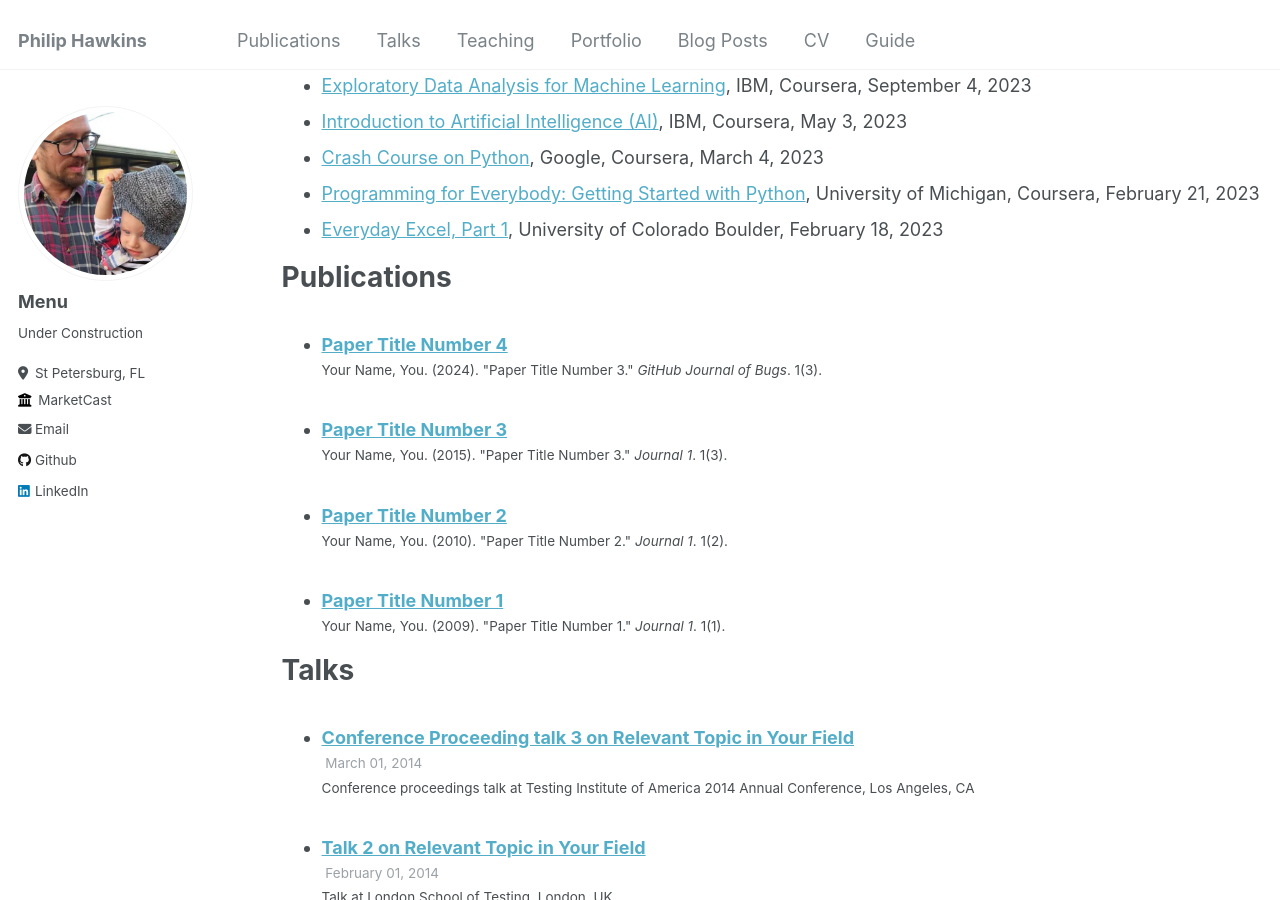
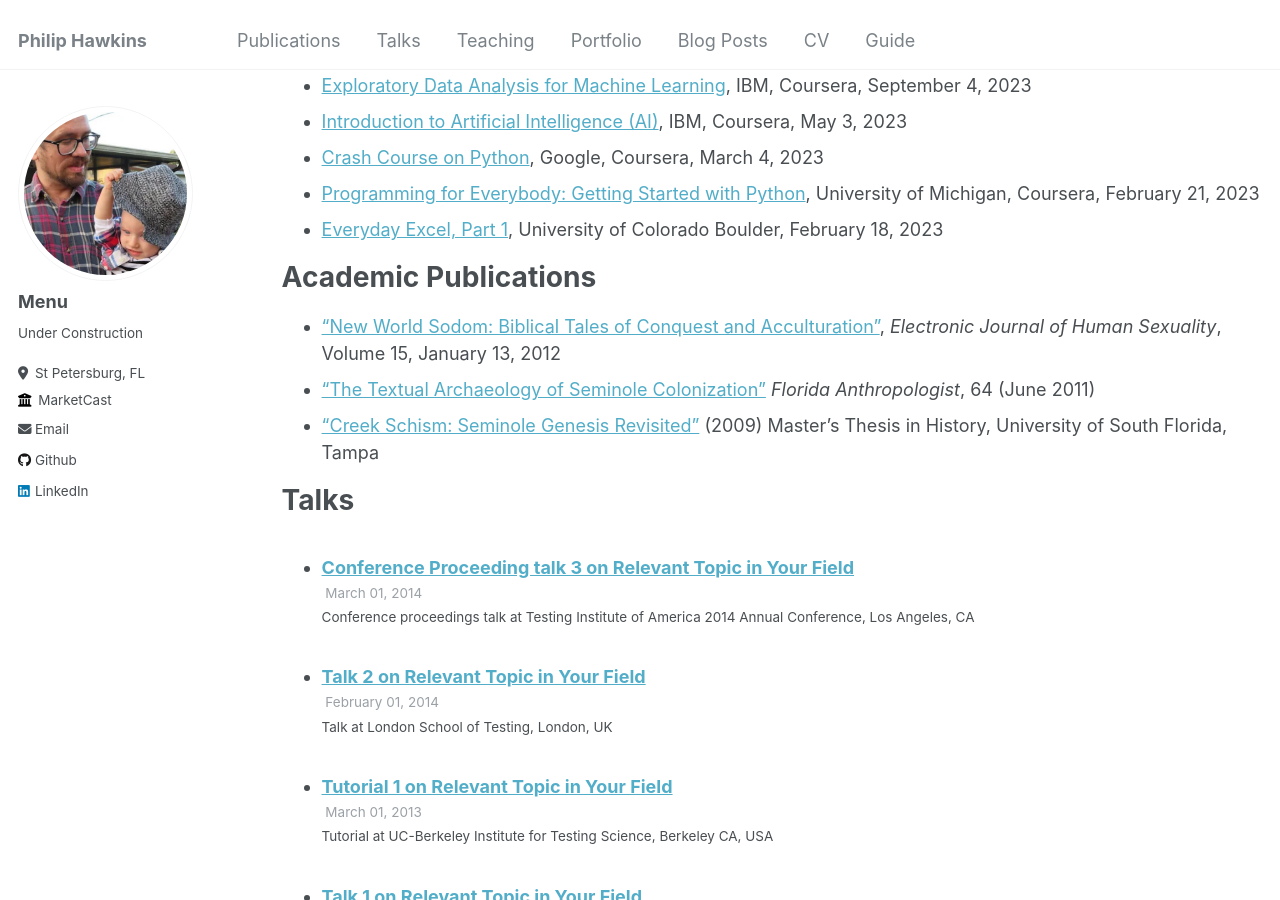
Before and after one commit to philip-hawkins-git/philip-hawkins-git.github.io, a Jekyll site: the page built from _pages/cv.md, in a window 1280 px wide and 900 px high, scrolled down 1444 px. Built offline with Jekyll 4.4.1, drawn with Linux system fonts in a browser that asks for light colours.

Commit message:
Update cv.md

```diff
--- a/_pages/cv.md
+++ b/_pages/cv.md
@@ -58,11 +58,11 @@ Course Certificates
 * [Programming for Everybody: Getting Started with Python](https://github.com/philip-hawkins-git/philip-hawkins-git.github.io/blob/master/files/Coursera%20D5EJQ898YJ3R.pdf), University of Michigan, Coursera, February 21, 2023
 * [Everyday Excel, Part 1](https://github.com/philip-hawkins-git/philip-hawkins-git.github.io/blob/master/files/Coursera%20XMP55EC2S6BQ.pdf), University of Colorado Boulder, February 18, 2023
 
-Publications
+Academic Publications
 ======
-  <ul>{% for post in site.publications reversed %}
-    {% include archive-single-cv.html %}
-  {% endfor %}</ul>
+* ["New World Sodom: Biblical Tales of Conquest and Acculturation"](http://www.ejhs.org/volume15/NewWorld.html), *Electronic Journal of Human Sexuality*, Volume 15, January 13, 2012
+* ["The Textual Archaeology of Seminole Colonization"](https://d1wqtxts1xzle7.cloudfront.net/30620572/FA__Vol_64_no_2_Austin-libre.pdf?1391859061=&response-content-disposition=inline%3B+filename%3DGunflints_from_Fort_Brooke_A_Study_and_S.pdf&Expires=1718206187&Signature=LbloPBY-q0l7hUZi6PiijRoVKmipZRN0Gb3aWcxweDHi2-DGh7rASeRS~Myp8SqZsG09WHtVT0tikROQ-2Ru2Iw8sWywkereC0j3VXwOABcqL8u93DaMgHHoyKznV9hUxhAJNDVL-KNZhyRm2o~zJZ4MKo3KwD-lRz6wdScucSauzJoc3UVC9M1IctOW1tKcS9Igc3ufqpWE~BdSUTk-xs7hVYhd88zP~8Al-SD70cyE5pTjAng6NNPu88~wYZFuI6HgVjlOmsMfEPzpcysILaVkSUEq3kdqMBO~1s2n~Y0AvNCQMq0gfqadhX6HgL~Qe3JSRMW8Jn6kn1RwXBYRNA__&Key-Pair-Id=APKAJLOHF5GGSLRBV4ZA) *Florida Anthropologist*, 64 (June 2011)
+* [“Creek Schism: Seminole Genesis Revisited”](https://citeseerx.ist.psu.edu/document?repid=rep1&type=pdf&doi=521990c3f08bfcf6bfc1c74c29bc591a71b0fe08) (2009) Master’s Thesis in History, University of South Florida, Tampa
 
 Talks
 ======
```
